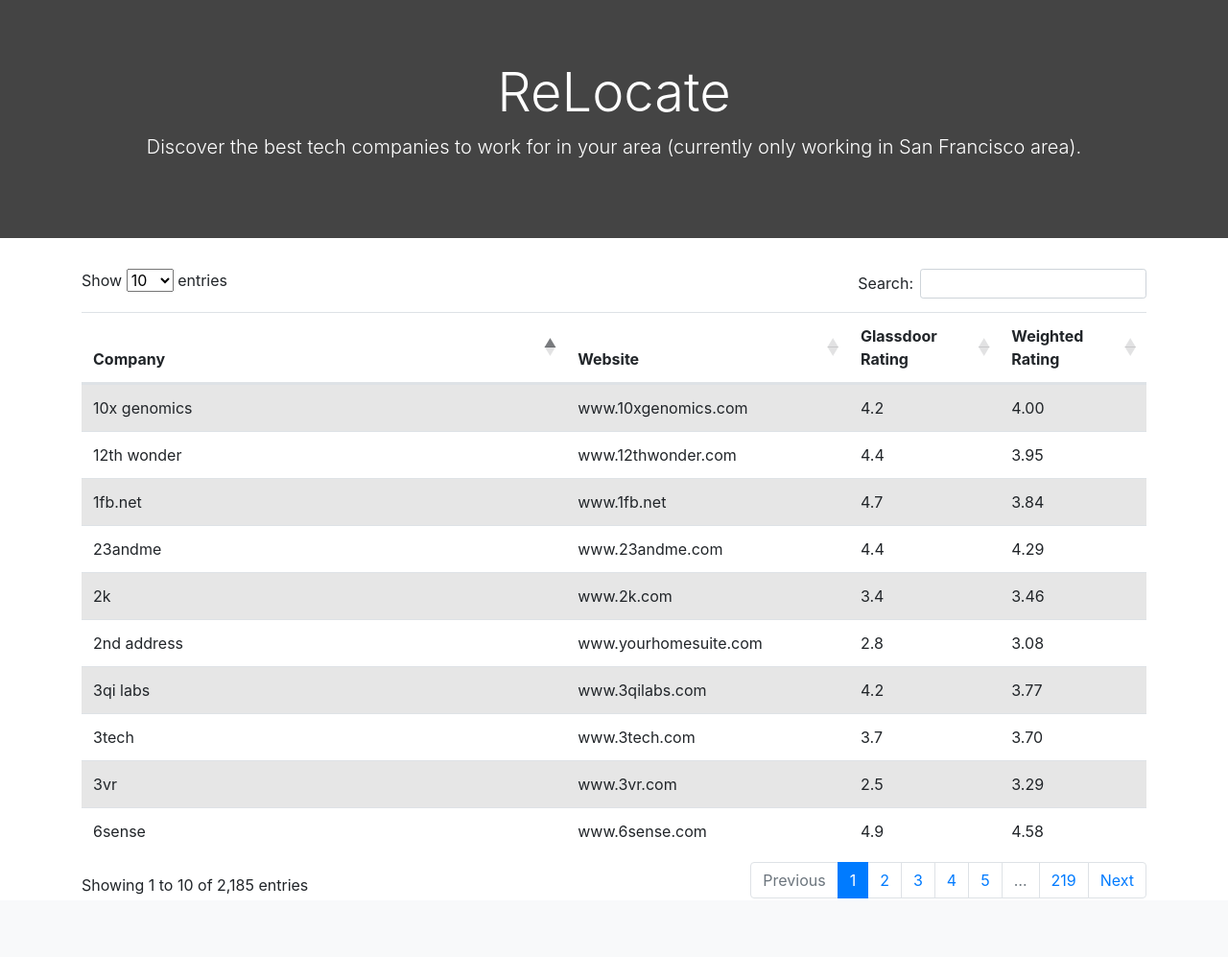
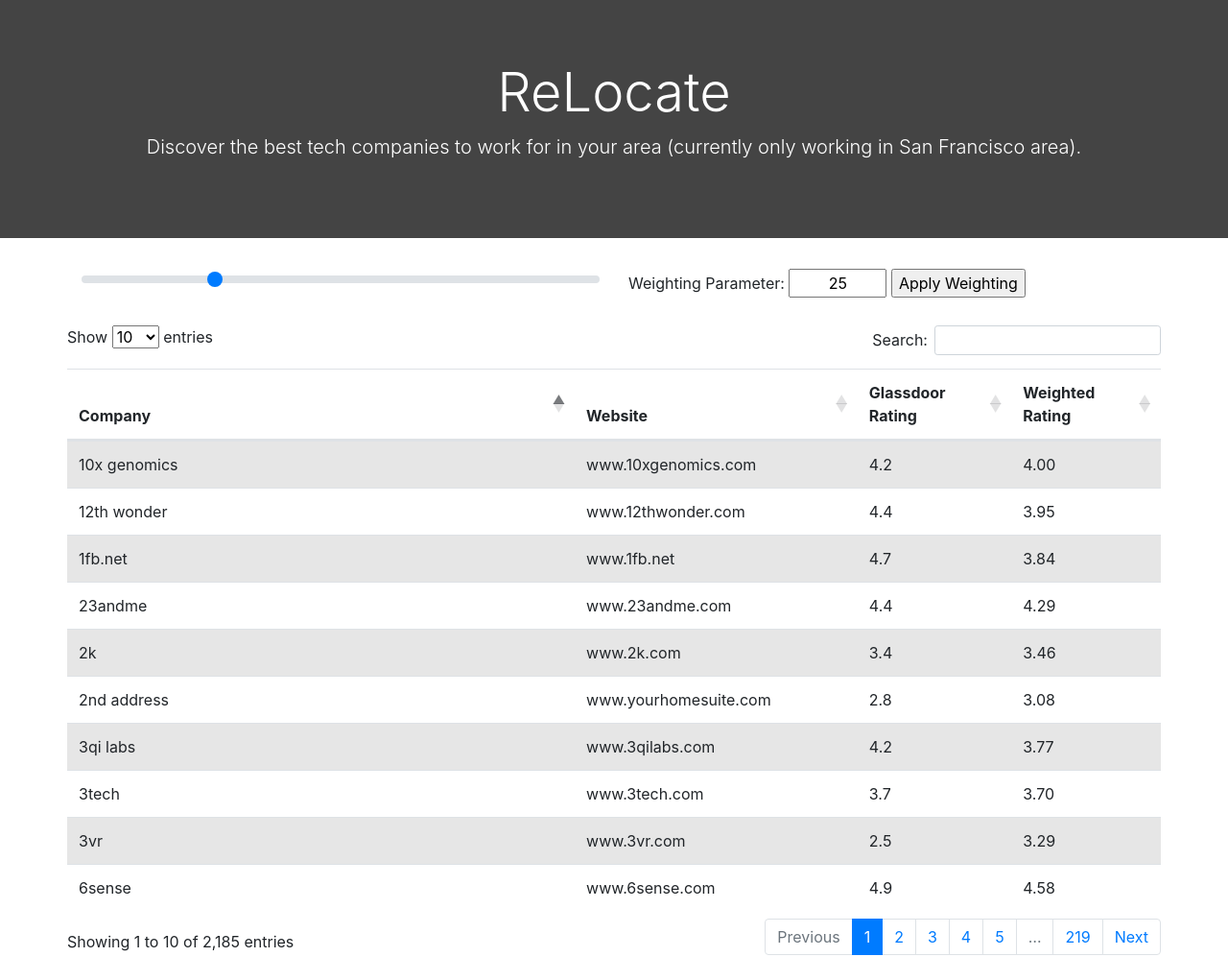
Before and after one commit to EggEmergency/Company-Tracker, a Django app: page / in a window 1280 px wide. Shown: the part 57-1054 px from the top of the page at 96% size. Before the commit the page ends 993 px from the top, so only its background shows below. Run offline with Django 3.2, Linux system fonts and the light colour scheme; data comes from the database, SQL or seed files in the repository; some libraries are stand-ins or nearby versions.

Commit message:
Implemented weighting parameter which user can set

```diff
--- a/company_tracker/company_tracker/urls.py
+++ b/company_tracker/company_tracker/urls.py
@@ -23,5 +23,4 @@ urlpatterns = [
     path('about', landing_page.views.about, name='about'),
     path('analysis', landing_page.views.analysis, name='analysis'),
     path('leaderboards', landing_page.views.leaderboards, name='leaderboards'),
-    path('', landing_page.views.leaderboards, name='leaderboards'),
 ]
--- a/company_tracker/landing_page/views.py
+++ b/company_tracker/landing_page/views.py
@@ -11,12 +11,8 @@ def landing(request):
             Sum(F('reviewCount'), output_field=FloatField()))
 
     weighting = 25
-
-    if request.method == "POST":
-        weighting = request.data.get('weighting')
-
-    else:
-        pass
+    if "weight" in request.GET:
+        weighting = int(request.GET["weight"])
 
     for comp in allCompanies:
         comp.weightedRating = (comp.rating*comp.reviewCount + weighting*compStat["weightedAvg"])\
@@ -25,6 +21,7 @@ def landing(request):
 
     context = {
         'company_list': allCompanies,
+        'weighting': weighting,
     }
     return render(request, 'landing_page.html', context)
 
--- a/company_tracker/templates/landing_page.html
+++ b/company_tracker/templates/landing_page.html
@@ -14,16 +14,42 @@
           }
         });
       });
+      function sliderUpdated(val){
+        document.getElementById("weightValue").value = val;
+      }
+      function textboxUpdated(val){
+        document.getElementById("weightingRange").value = val;
+      }
+
     </script>
   </head>
 
   {% include "navbar.html"%}
   {% include "jumbotron.html" %}
 
+
+
+  <div class="container">
+    <!--
+    Range slider for weighting parameter
+    -->
+    <div class="row">
+      <div class="col-6">
+        <input type="range" class="custom-range" min="0" max="100" id="weightingRange" value="{{weighting}}" oninput="sliderUpdated(this.value);">
+      </div>
+      <div class="col-6">
+        <form action="{% url 'root' %}" method="get">
+          <label for="weightingRange">Weighting Parameter:</label>
+          <input type="text" id="weightValue" name="weight" value="{{weighting}}" size="5" style="text-align: center" onchange="textboxUpdated(this.value)">
+          <input type="submit" value="Apply Weighting">
+        </form>
+      </div>
+    </div>
+
     <!--
       Data table of all the companies
     -->
-  <div class="container">
+    <div class="row pt-4">
       <table id="myTable" class="table table-striped invisible">
         <thead>
           <tr>
@@ -48,4 +74,5 @@
         </tbody>
       </table>
     </div>
+  </div>
 </html>
```
Lines whose indentation alone changed are shown as unchanged.
